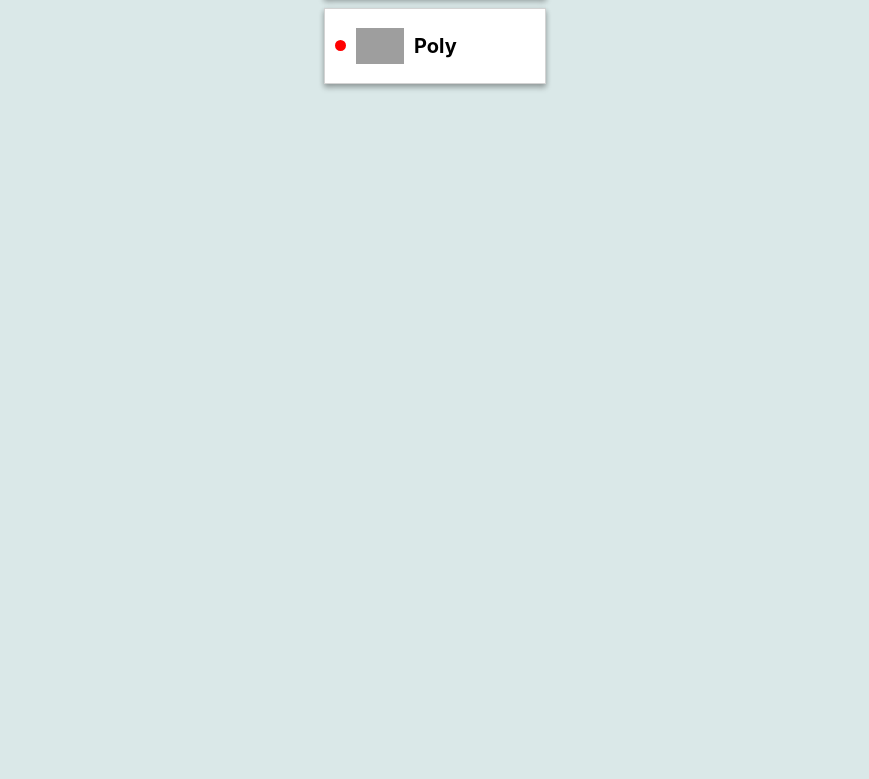
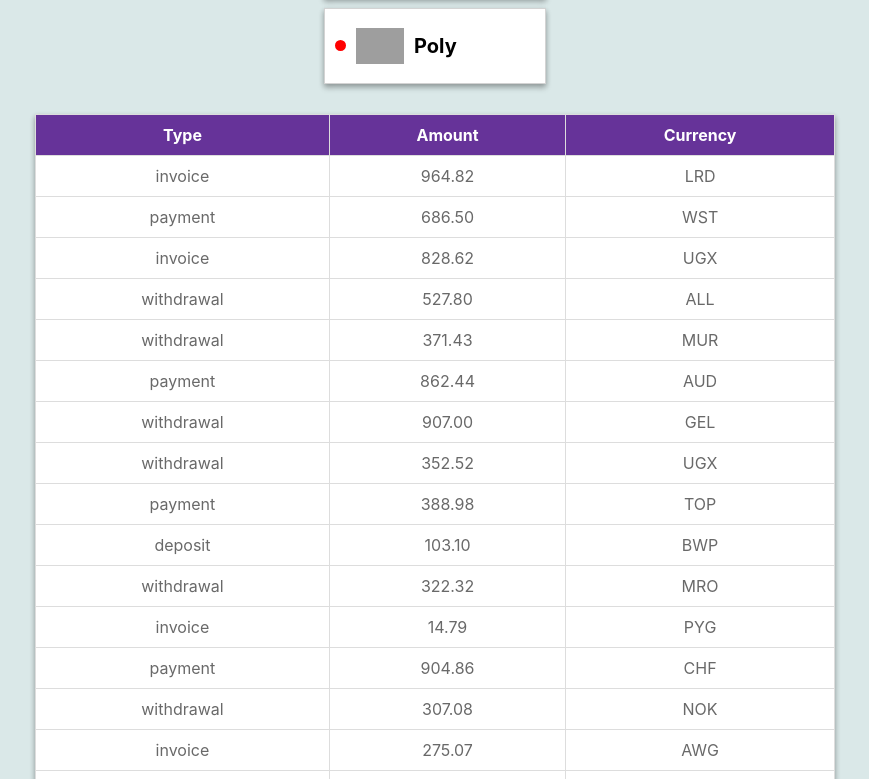
Before and after one commit to DariiaKorovchenko/goit-react-hw-01-components, a React (Create React App) app: page / in a window 1280 px wide. Shown: the part 901-1680 px from the top of the page, without its empty margins (205-1074 px from the left). Before the commit the page ends 1011 px from the top, so only its background shows below. Built offline with nearby package versions, Linux system fonts and the light colour scheme; grey boxes are pictures that could not be loaded.

Commit message:
created TransactionHistory component

```diff
--- a/src/components/App.jsx
+++ b/src/components/App.jsx
@@ -4,6 +4,8 @@ import statisticsData from 'data.json';
 import { Statistics } from './Statistics/Statistics';
 import friendsData from 'friends.json';
 import { FriendList } from './FriendList/FriendList';
+import transactionsData from 'transactions.json';
+import { TransactionHistory } from './TransactionHistory/TransactionHistory';
 
 export const App = () => {
   return (
@@ -17,6 +19,7 @@ export const App = () => {
       />
       <Statistics title="Upload stats" items={statisticsData} />
       <FriendList friends={friendsData} />
+      <TransactionHistory items={transactionsData} />
     </div>
   );
 };
--- /dev/null
+++ b/src/components/TransactionHistory/TransactionHistory.jsx
@@ -0,0 +1,37 @@
+import PropTypes from 'prop-types';
+import css from './TransactionHistory.module.css';
+
+export const TransactionHistory = ({ items }) => {
+  return (
+    <table className={css.transaction_history}>
+      <thead>
+        <tr>
+          <th>Type</th>
+          <th>Amount</th>
+          <th>Currency</th>
+        </tr>
+      </thead>
+
+      <tbody>
+        {items.map(item => (
+          <tr key={item.id}>
+            <td>{item.type}</td>
+            <td>{item.amount}</td>
+            <td>{item.currency}</td>
+          </tr>
+        ))}
+      </tbody>
+    </table>
+  );
+};
+
+TransactionHistory.propTypes = {
+  items: PropTypes.arrayOf(
+    PropTypes.shape({
+      id: PropTypes.string.isRequired,
+      type: PropTypes.string.isRequired,
+      amount: PropTypes.string.isRequired,
+      currency: PropTypes.string.isRequired,
+    })
+  ),
+};
--- /dev/null
+++ b/src/components/TransactionHistory/TransactionHistory.module.css
@@ -0,0 +1,23 @@
+.transaction_history {
+  width: 800px;
+  margin-bottom: 30px;
+  margin-top: 20px;
+  margin-left: auto;
+  margin-right: auto;
+  border: 1px solid #dddddd;
+  border-collapse: collapse;
+  background-color: #fff;
+  box-shadow: 0 2px 5px rgba(0, 0, 0, 0.2), 0 4px 6px rgba(0, 0, 0, 0.2);
+}
+.transaction_history th {
+  font-weight: bold;
+  padding: 10px;
+  background-color: rebeccapurple;
+  color: #fff;
+  border: 1px solid #dddddd;
+}
+.transaction_history td {
+  border: 1px solid #dddddd;
+  color: dimgray;
+  padding: 10px;
+}
```
